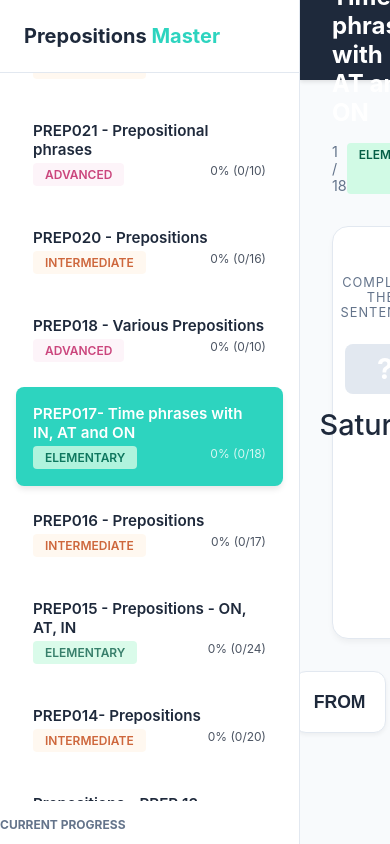
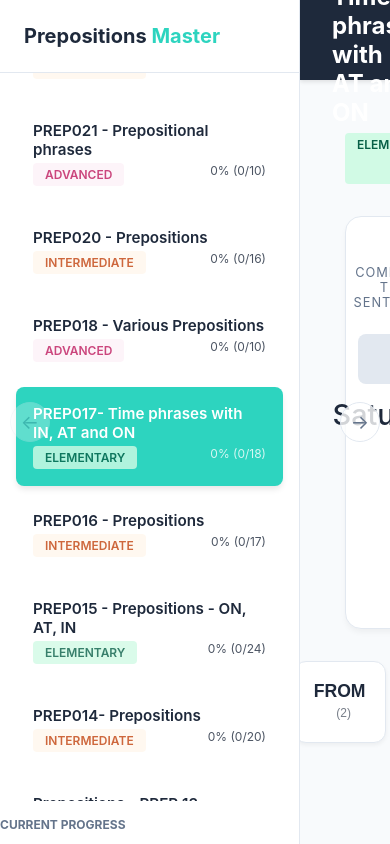
Before and after one commit to yep-it/ogy-eng-prep, a website built with Vite: page index.html in a window 390 px wide. Both pictures are taken after a click on the element 149 px from the left and 436 px from the top of the page. Built offline with nearby package versions, Linux system fonts and the light colour scheme.

Commit message:
Improve UI adding hotkeys

```diff
--- a/src/css/style.css
+++ b/src/css/style.css
@@ -388,3 +388,68 @@ body {
 .explanation.visible {
   opacity: 1;
 }
+
+/* Navigation Arrows */
+.nav-arrow {
+  position: absolute;
+  top: 50%;
+  transform: translateY(-50%);
+  background: var(--surface);
+  border: 1px solid var(--border);
+  width: 40px;
+  height: 40px;
+  border-radius: 50%;
+  display: flex;
+  align-items: center;
+  justify-content: center;
+  cursor: pointer;
+  color: var(--text-muted);
+  font-size: 1.2rem;
+  transition: all 0.2s;
+  user-select: none;
+  z-index: 10;
+}
+
+.nav-arrow:hover {
+  background: var(--primary);
+  color: white;
+  border-color: var(--primary);
+}
+
+.nav-arrow.left {
+  left: -60px;
+}
+
+.nav-arrow.right {
+  right: -60px;
+}
+
+.nav-arrow.disabled {
+  opacity: 0.3;
+  pointer-events: none;
+}
+
+/* Keyboard Hints */
+.key-hint {
+  display: inline-block;
+  font-size: 0.75rem;
+  opacity: 0.6;
+  margin-left: 0.5rem;
+  font-weight: 400;
+  vertical-align: middle;
+}
+
+/* Responsive adjustment for arrows */
+@media (max-width: 900px) {
+  .nav-arrow.left {
+    left: 10px;
+    background: rgba(255,255,255,0.8);
+  }
+  .nav-arrow.right {
+    right: 10px;
+    background: rgba(255,255,255,0.8);
+  }
+  .question-container {
+    padding: 0 40px; /* Make space for arrows */
+  }
+}
--- a/src/js/app.js
+++ b/src/js/app.js
@@ -199,8 +199,16 @@ function QuestionView(lessonId) {
 
     container.innerHTML = `
         <div class="q-info">
+            <span class="tag tag-${(lesson.level || 'elementary').toLowerCase()}">${lesson.level || 'Elementary'}</span>
             <span>${index + 1} / ${lesson.sentences.length}</span>
-            <span class="tag tag-${(lesson.level || 'elementary').toLowerCase()}">${lesson.level || 'Elementary'}</span>
+        </div>
+
+        <!-- Navigation Arrows -->
+        <div class="nav-arrow left ${index === 0 ? 'disabled' : ''}" id="prev-btn" title="Previous (Left Arrow)">
+            &#8592;
+        </div>
+        <div class="nav-arrow right" id="next-nav-btn" title="Next (Right Arrow)">
+            &#8594;
         </div>
 
         <div class="q-box">
@@ -225,10 +233,11 @@ function QuestionView(lessonId) {
     // Render Options for the ACTIVE gap
     const optContainer = container.querySelector('#options-container');
     if (activeGap) {
-        activeGap.options.forEach(opt => {
+        activeGap.options.forEach((opt, i) => {
             const btn = document.createElement('button');
             btn.className = 'opt-btn';
-            btn.textContent = opt;
+            btn.innerHTML = `${opt} <span class="key-hint">(${i + 1})</span>`;
+            btn.dataset.key = i + 1; // Mark for keyboard selection
 
             // Should we show incorrect state immediately if they pick wrong?
             // Yes, standard behavior.
@@ -244,6 +253,13 @@ function QuestionView(lessonId) {
     if (nextBtn) {
         nextBtn.onclick = () => Store.nextQuestion();
     }
+
+    // Navigation Arrow Handlers
+    const prevBtn = container.querySelector('#prev-btn');
+    if (prevBtn) prevBtn.onclick = () => Store.prevQuestion();
+
+    const nextNavBtn = container.querySelector('#next-nav-btn');
+    if (nextNavBtn) nextNavBtn.onclick = () => Store.nextQuestion();
 
     return container;
 }
@@ -369,6 +385,46 @@ function render() {
 }
 
 async function init() {
+    // Keyboard shortcuts
+    document.addEventListener('keydown', (e) => {
+        // Only valid if in lesson view
+        if (!window.location.hash.startsWith('#/lesson/')) return;
+
+        // 1, 2, 3 for variants selection
+        if (['1', '2', '3'].includes(e.key)) {
+            const btns = document.querySelectorAll('.opt-btn');
+            const target = Array.from(btns).find(b => b.dataset.key === e.key);
+            if (target) {
+                target.click();
+                // Add a small visual feedback or just trust the click handler
+            }
+        }
+
+        // Enter for "Next" or "Continue"
+        if (e.key === 'Enter') {
+            const nextBtn = document.getElementById('next-btn'); // Next Exercise
+            const continueBtn = document.getElementById('continue-btn'); // Continue from Result
+
+            // Note: In ResultView, next lesson btn id is 'next-btn', in QuestionView next exercise is 'next-btn'.
+            // Priority: visible button.
+            if (nextBtn && nextBtn.offsetParent !== null) nextBtn.click();
+            else if (continueBtn && continueBtn.offsetParent !== null) continueBtn.click();
+        }
+
+        // Arrows for navigation
+        if (e.key === 'ArrowLeft') {
+            Store.prevQuestion();
+        }
+        if (e.key === 'ArrowRight') {
+            const nextBtn = document.getElementById('next-btn');
+            // If the "Next Exercise" button is visible (meaning question completed), Enter is preferred for that flow.
+            // But ArrowRight should also just move generally if desired.
+            // The user wanted "move back and force... using right and left".
+            // So we just call Store.nextQuestion();
+            Store.nextQuestion();
+        }
+    });
+
     await Store.init();
 
     Store.subscribe(() => {
--- a/src/js/store.js
+++ b/src/js/store.js
@@ -94,8 +94,17 @@ export const Store = {
     },
 
     nextQuestion() {
-        this.state.currentQuestionIndex++;
-        this.notify();
+        if (this.state.currentQuestionIndex < this.state.lessons.find(l => l.id === this.state.currentLessonId).sentences.length) {
+            this.state.currentQuestionIndex++;
+            this.notify();
+        }
+    },
+
+    prevQuestion() {
+        if (this.state.currentQuestionIndex > 0) {
+            this.state.currentQuestionIndex--;
+            this.notify();
+        }
     },
 
     completeLesson(lessonId, score) {
```
